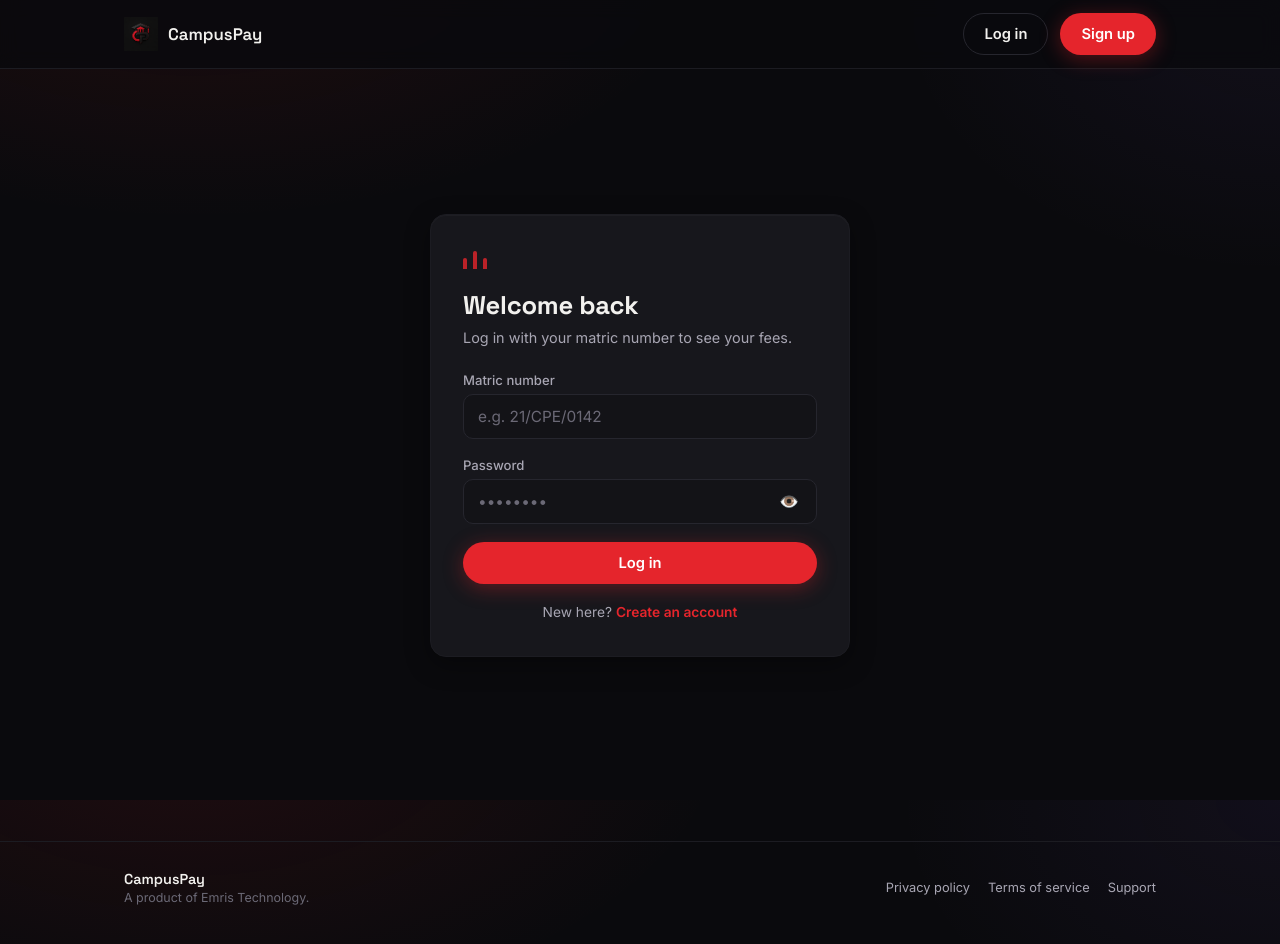
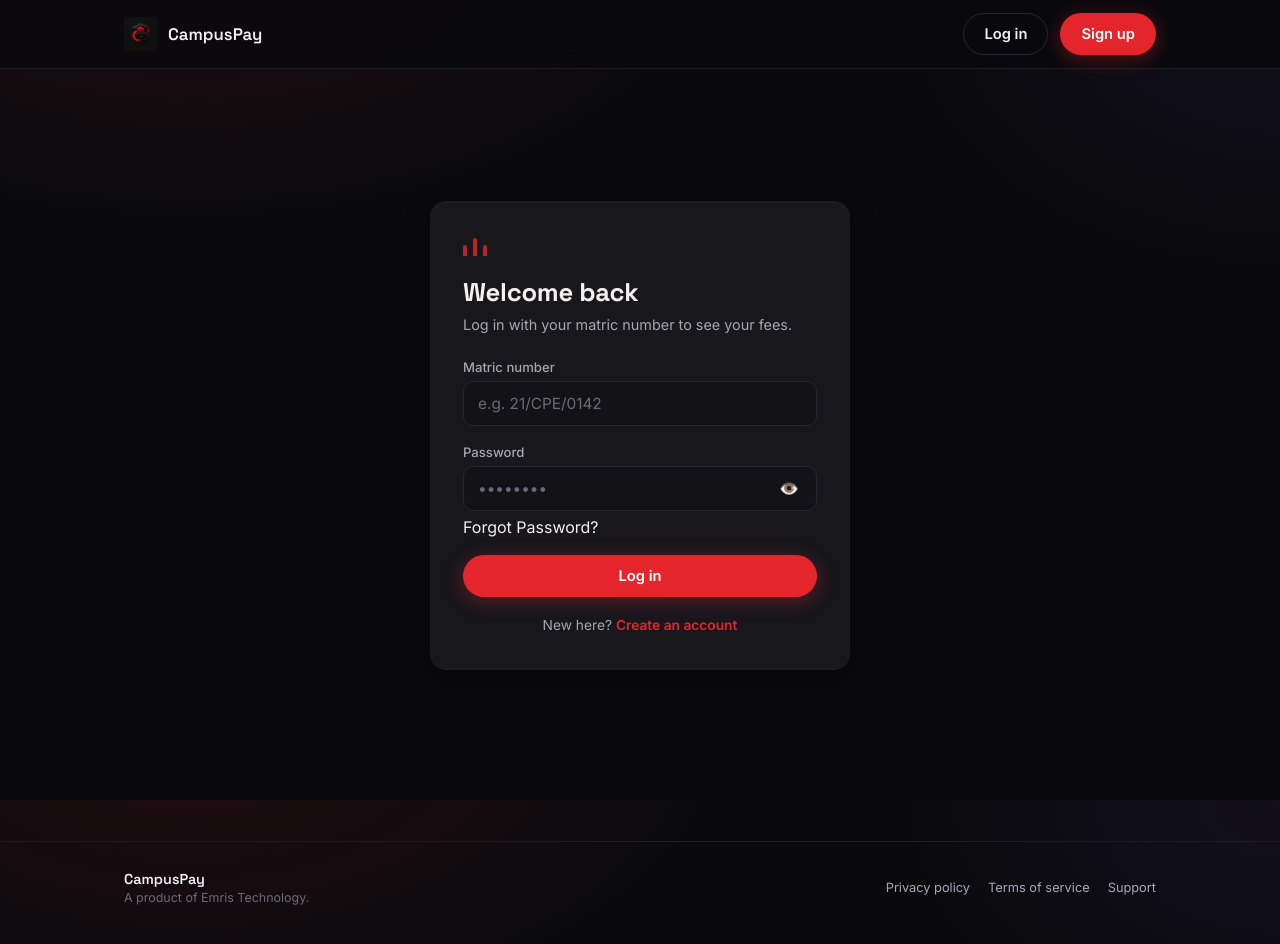
Before and after one commit to Emris-x/Campus-pay-, a React (Vite) app: page /login in a window 1280 px wide. Shown: the top 944 px of the page. Built offline with nearby package versions, Linux system fonts and the light colour scheme; no server answers.

Commit message:
Add 'Forgot Password?' link to Login page

```diff
--- a/src/pages/Login.jsx
+++ b/src/pages/Login.jsx
@@ -72,6 +72,9 @@
       {showPassword ? "👁️" : "👁️"}
     </button>
   </div>
+            <div className="forgot-password">
+  <a href="/forgot-password">Forgot Password?</a>
+</div>
 </div>
           <button type="submit" className="cp-btn cp-btn--primary cp-btn--full" disabled={busy}>
             {busy ? "Logging in…" : "Log in"}
```
